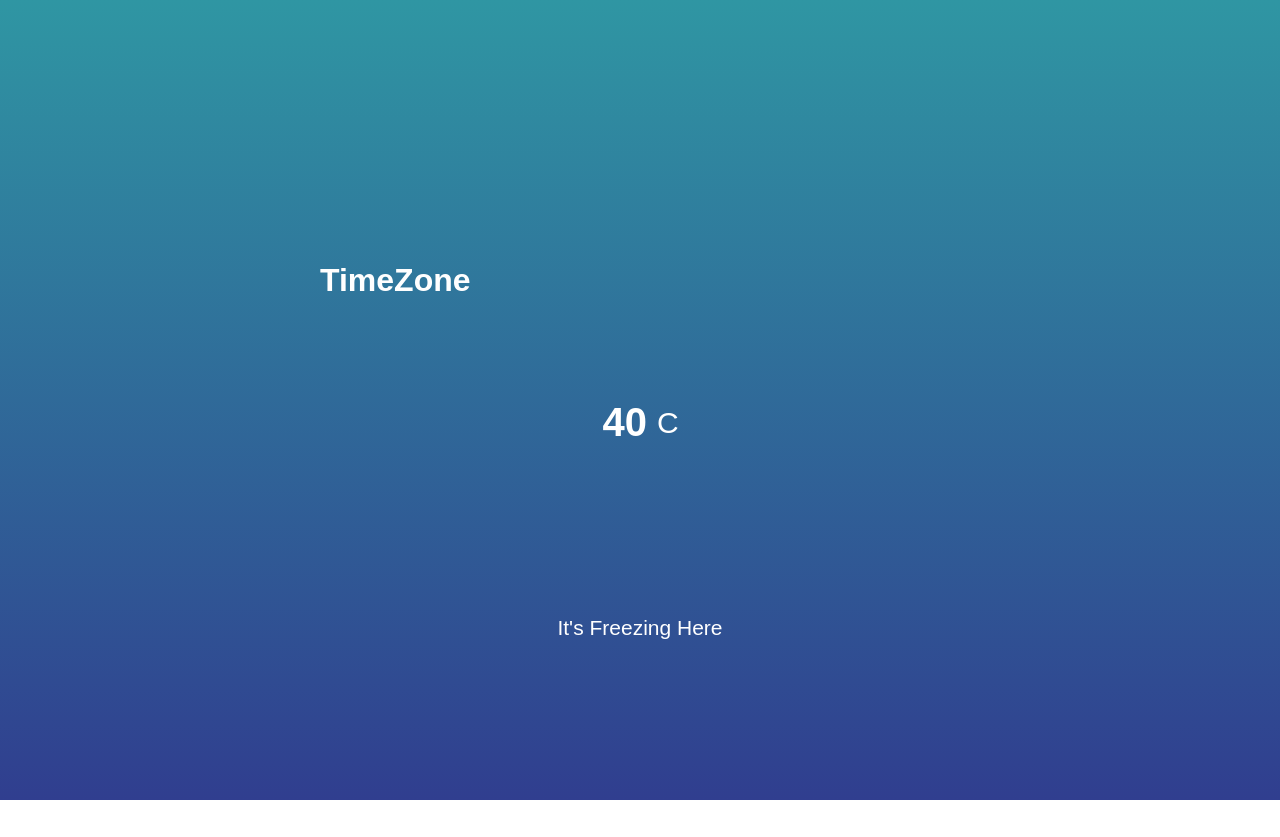
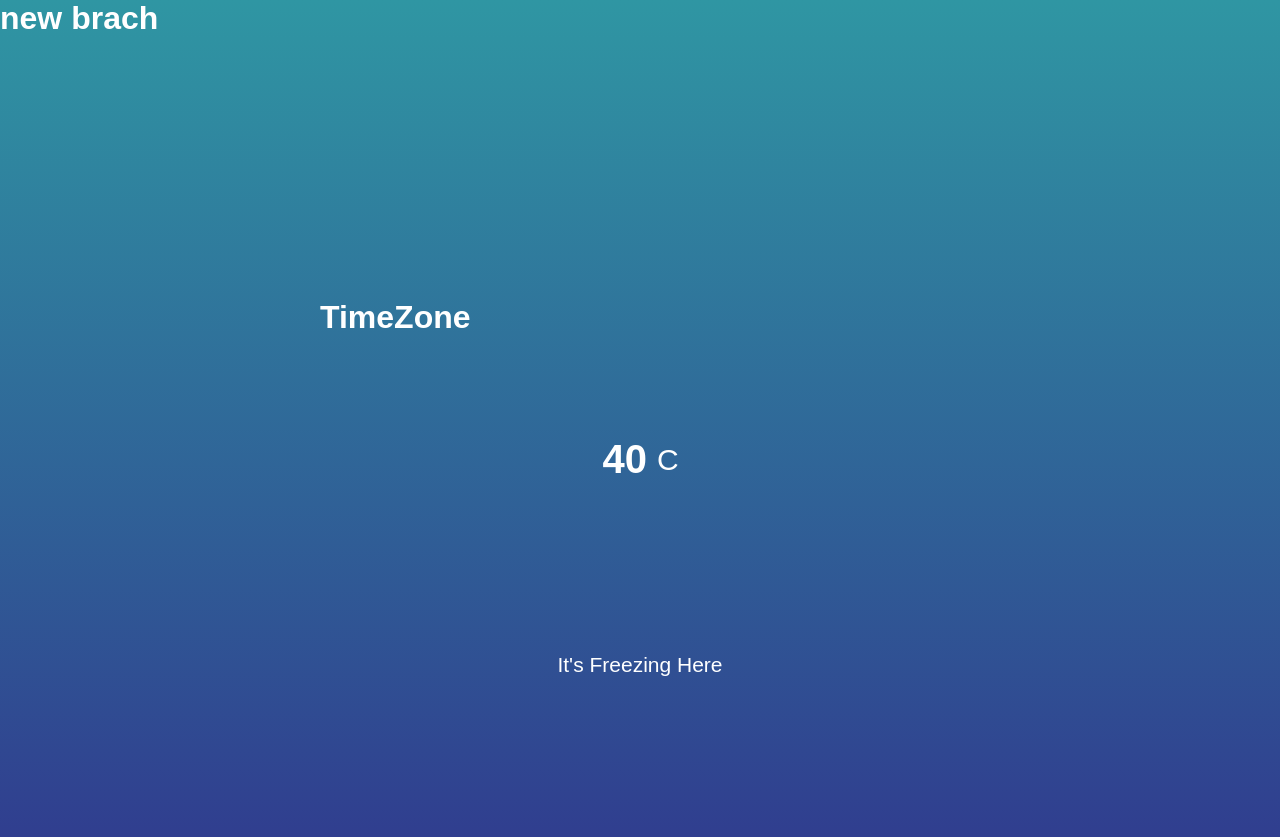
Before and after one commit to azer18az/WeatherApp, a plain HTML site: page index.html in a window 1280 px wide. Before the commit the page ends 800 px from the top, so only its background shows below. Drawn offline with Linux system fonts and the light colour scheme.

Commit message:
adding heading

```diff
--- a/index.html
+++ b/index.html
@@ -7,6 +7,7 @@
     <link rel="stylesheet" href="./style/style.css">
 </head>
 <body>
+    <h1>new brach</h1>
     <div class="container">
         <header>
             <div class="location">
```
